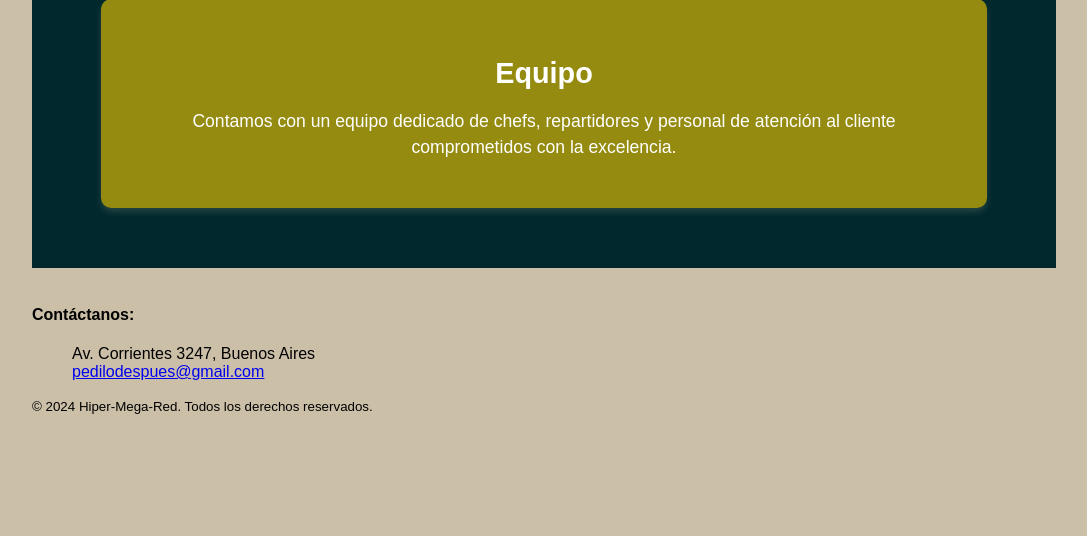
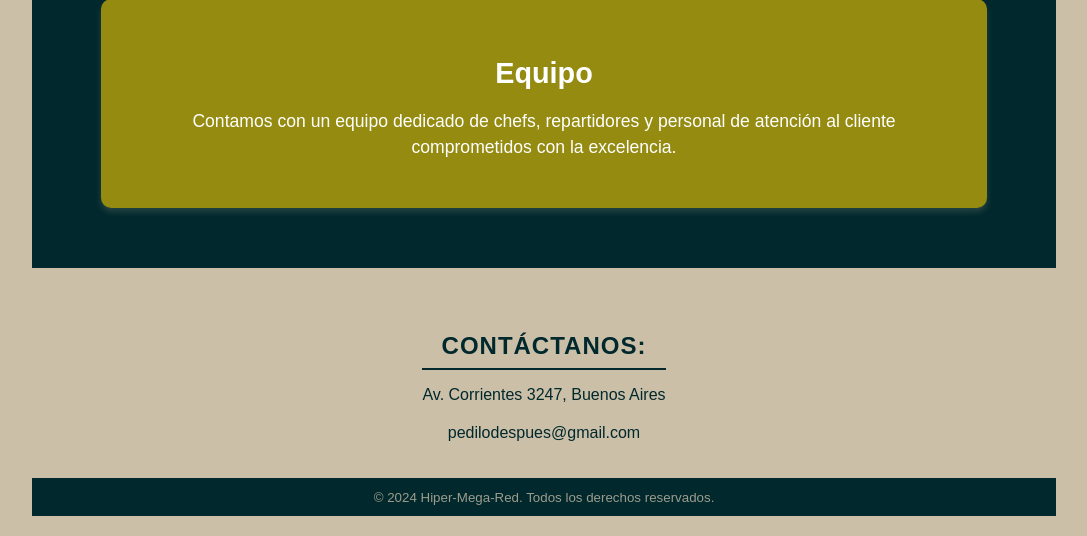
Before and after one commit to ValentinMarcos/TP-IDS-PediloDespues, a Flask app: page /aboutUs in a window 1280 px wide. Shown: the part 1302-1838 px from the top of the page, without its empty margins (96-1183 px from the left). Before the commit the page ends 1716 px from the top, so only its background shows below. Run offline with Flask 3, Linux system fonts and the light colour scheme.

Commit message:
Actualizo el styles.css

```diff
--- a/static/css/styles.css
+++ b/static/css/styles.css
@@ -1,6 +1,18 @@
-@import url('https://fonts.googleapis.com/css2?family=Poppins:wght@300;400;500;600;700;800;900&display=swap');
+/* FONT H1 principal de la página para TÍTULOS */
+@font-face {
+    font-family: 'reitamregular';
+    src: url('../fonts/reitam_regular-webfont.woff2') format('woff2'),
+         url('../fonts/reitam_regular-webfont.woff') format('woff');
+    font-weight: normal;
+    font-style: normal;
+}
+
+/* FONT Subtítulos */
+
+/* Estructura de la Base */
 
 body {
+    font-family: 'reitamregular', sans-serif;
     margin: 0;
     display: flex;
     flex-direction: row;
@@ -8,6 +20,7 @@ body {
     align-items: center;
 }
 
+/*Tamaño de Pantalla*/
 .container {
     max-width: 1024px;
     width: 100%;
@@ -68,7 +81,6 @@ ul {
 }
 
 .header {
-    font-family: "Poppins", sans-serif;
     margin: 0;
     margin-bottom: 20px;
     padding: 0;
@@ -164,3 +176,219 @@ ul {
 .mobile-navbar li:hover i {
     color: black
 }
+
+/* ABOUT US - DESIGN*/
+
+/* Estilos para la sección About */
+.about-seccion {
+    background-color: #d32f2f;
+    color: rgb(255, 255, 255);
+    padding: 40px 20px;
+    width: 100%;
+    display: flex;
+    flex-direction: column;
+    align-items: center;
+    text-align: center;
+    box-sizing: border-box;
+}
+
+.about-header {
+    display: flex;
+    align-items: center;
+    justify-content: center;
+    gap: 20px;
+    padding: 20px;
+}
+
+.about-header h2 {
+    font-size: 2.8em;
+    color: #ffffff;
+}
+
+.about-logo {
+    width: 400px;
+    height: auto;
+}
+
+.about-presentacion {
+    max-width: 800px;
+    font-size: 1.2em;
+    margin-top: 20px;
+    line-height: 1.5;
+    text-align: center;
+}
+
+/* Preguntas */
+.questions-section {
+    width: 100%;
+    max-width: 1200px;
+    background-color: rgb(0, 40, 45);
+    padding: 40px 20px;
+    margin: auto;
+    display: flex;
+    justify-content: center;
+    box-sizing: border-box;
+}
+
+.questions-container {
+    display: flex;
+    flex-direction: column;
+    gap: 20px;
+    width: 100%;
+    align-items: center;
+}
+
+.question-box {
+    width: 90%;
+    padding: 30px;
+    border-radius: 10px;
+    box-shadow: 0px 4px 6px rgba(203, 191, 168, 0.185);
+    margin-bottom: 20px;
+    text-align: center;
+    transition: background-color 0.3s ease;
+    box-sizing: border-box;
+}
+
+.question-box h3 {
+    font-size: 1.8em;
+    color: #ffffff;
+    margin-bottom: 10px;
+}
+
+.question-box p {
+    font-size: 1.1em;
+    color: #ffffff;
+    line-height: 1.5;
+}
+
+/* Equipo */
+.team-container {
+    display: flex;
+    flex-wrap: wrap;
+    gap: 10px;
+}
+
+.team-member {
+    font-size: 16px;
+    color: rgb(0, 40, 45);
+    padding: 5px;
+    background-color: rgb(228, 65, 64);
+    border-radius: 4px;
+    white-space: nowrap;
+}
+
+/* Colores específicos por box */
+.box-1 {
+    background-color: #3c8c11a1;
+}
+
+.box-2 {
+    background-color: #6b3d19b2;
+}
+
+.box-3 {
+    background-color: #e3c100a6;
+}
+
+@media (max-width: 768px) {
+    .questions-section {
+        padding: 20px;
+    }
+    .question-box {
+        padding: 15px;
+        font-size: 1em;
+    }
+}
+
+/* FOOTER - DESIGN*/
+
+footer {
+    background-color: rgb(203, 191, 168);
+    padding: 1rem 2rem;
+    text-align: center;
+    width: 100%;
+    box-sizing: border-box;
+    color: rgb(0, 40, 45);
+    display: flex;
+    flex-direction: column;
+    justify-content: center;
+    align-items: center;
+}
+
+/*Alineacíon de la estructura del footer*/
+.row {
+    display: flex;
+    justify-content: center;
+    align-items: center;
+}
+
+.container-g1h0 {
+    width: 100%;
+    padding: 0 15px;
+}
+
+.g1h0-footer-links {
+    list-style: none;
+    padding: 0;
+    margin: 0 0 1rem 0;
+    flex-direction: column;
+    flex-grow: 1;
+}
+
+.g1h0-footer-links li {
+    margin-bottom: 20px;
+}
+
+.g1h0-footer-links a {
+    color: inherit;
+    text-decoration: none;
+}
+
+/* Iconos */
+ul.g1h0-social-icons {
+    list-style-type: none;
+    padding: 0;
+    margin: 0;
+    display: flex;
+    gap: 30px;
+    margin-top: 1rem;
+}
+
+    /*Diseño de iconos*/
+ul.g1h0-social-icons li i {
+    font-size: 2rem;
+    color: rgb(0, 40, 45);
+}
+
+/*Título "Contáctanos"*/
+.g1h0-widget h4 {
+    font-size: 1.5rem;
+    font-weight: bold;
+    color: rgb(0, 40, 45);
+    margin-bottom: 1rem;
+    text-transform: uppercase;
+    letter-spacing: 1px;
+    border-bottom: 2px solid rgb(0, 40, 45);
+    padding-bottom: 0.5rem;
+}
+
+/* Créditos al final del pie de la página */
+#copy-right {
+    background-color: rgb(0, 40, 45);
+    color: rgba(203, 191, 168, 0.767);
+    padding: 10px 0;
+    text-align: center;
+    width: 100%;
+    box-sizing: border-box;
+}
+
+.copy-right-sec {
+    display: block;
+    width: 100%;
+    margin-top: 10px;
+}
+
+.copy-right-sec a {
+    color: rgba(203, 191, 168, 0.767);
+    text-decoration: none;
+}
```
